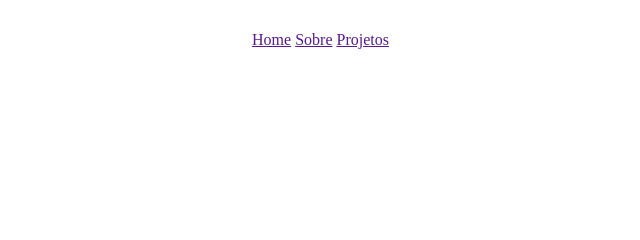
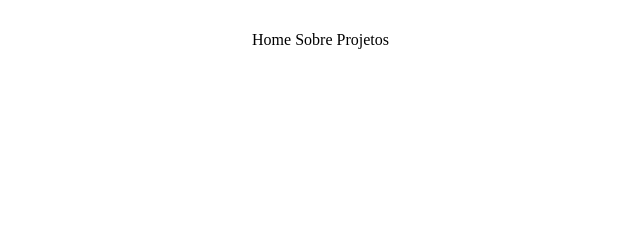
Before and after one commit to DrWisWis/Portifolio, a plain HTML site: page index.html in a window 1280 px wide. Shown: the top 240 px of the page, 381-1021 px from the left. Drawn offline with Linux system fonts and the light colour scheme.

Commit message:
link do github temporariamento em Projetos

```diff
--- a/index.html
+++ b/index.html
@@ -12,7 +12,7 @@
         <nav>
             <a href="">Home</a>
             <a href="">Sobre</a>
-            <a href="">Projetos</a>
+            <a href="https://github.com/DrWisWis">Projetos</a>
         </nav>
         <button>Contato</button>
     </header>
--- a/src/assets/css/style.css
+++ b/src/assets/css/style.css
@@ -27,5 +27,7 @@ header button {
 }
 
 header a{
-    color: black1;
+    color: black;
+    text-decoration: none;
+    cursor: pointer;
 }
```
